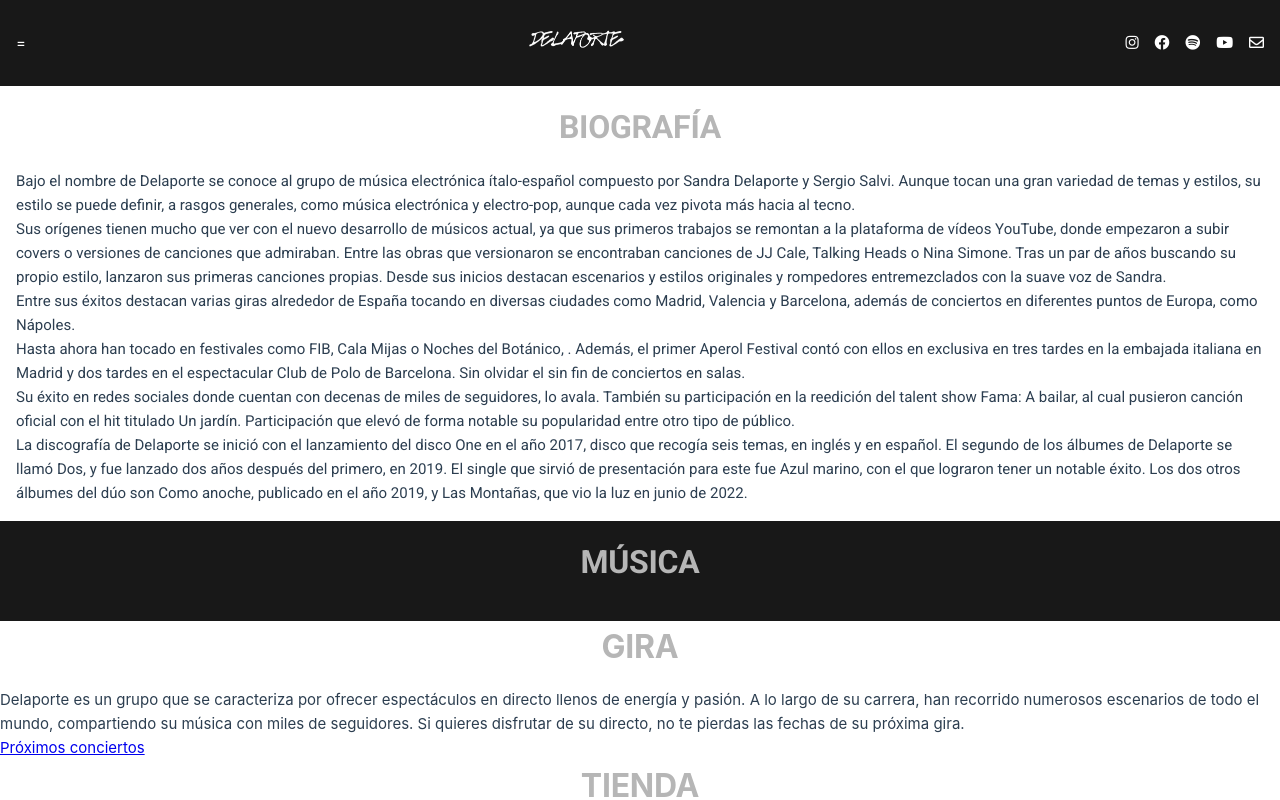
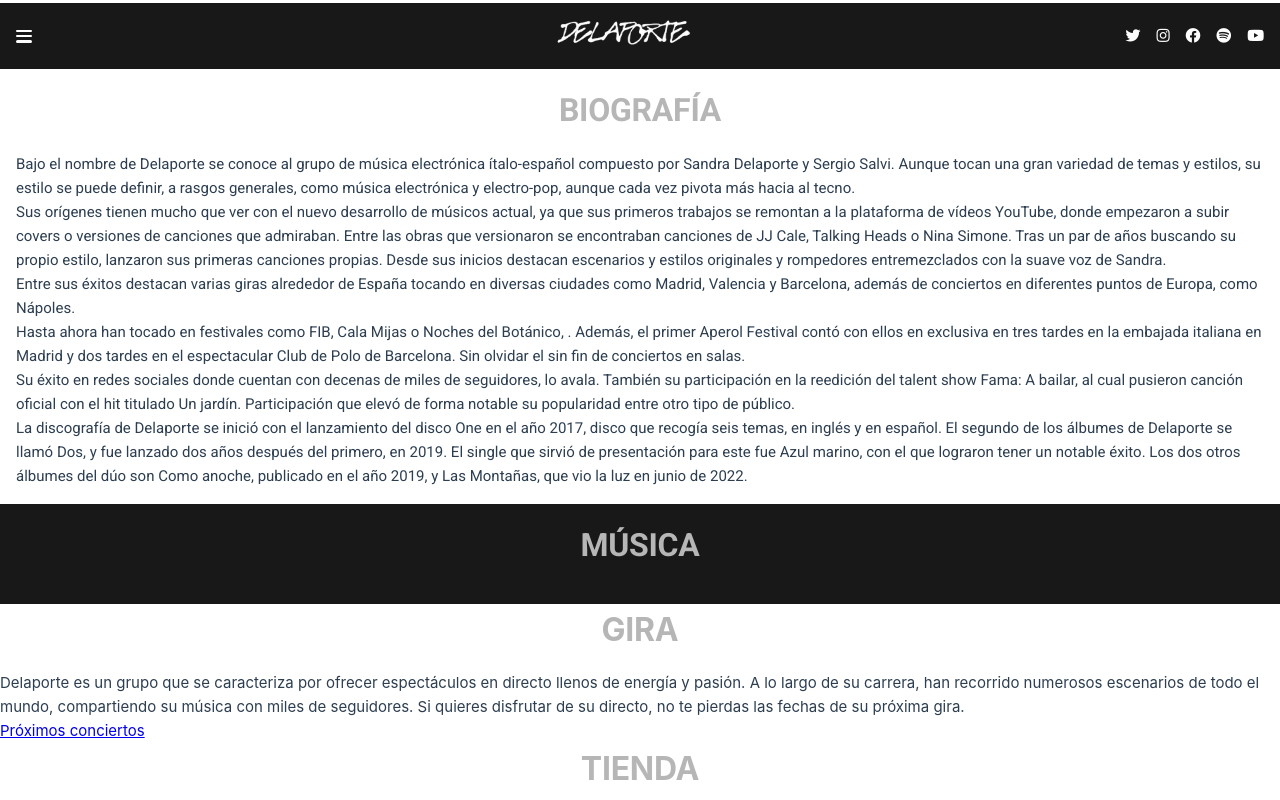
Before and after one commit to criSiles/delaporte, a Vue app: page /#/ in a window 1280 px wide. Shown: the top 800 px of the page. Built offline with nearby package versions, Linux system fonts and the light colour scheme.

Commit message:
Basic header done, there are little things to fix

```diff
--- a/src/components/delaporte/DelaporteHeader.vue
+++ b/src/components/delaporte/DelaporteHeader.vue
@@ -1,8 +1,7 @@
 <template>
   <section id="header">
-    <div class="header__container">
-      <div class="header_nav">=</div>
-      <div class="header__logo">
+    <HamburgerComponent />
+    <div class="header_logo">
       <img src="/src/assets/LogoDelaporte.png" alt="Delaporte logo" />
     </div>
     <ul class="social_icons">
@@ -12,9 +11,9 @@
               </li> -->
 
       <!-- The X icon doesn't work -->
-        <!-- <li>
-            <i class="fab fa-x-twitter"></i>
-          </li> -->
+      <li>
+        <i class="fab fa-twitter"></i>
+      </li>
       <li>
         <i class="fab fa-instagram"></i>
       </li>
@@ -27,14 +26,16 @@
       <li>
         <i class="fab fa-youtube"></i>
       </li>
-        <li>
+      <!-- <li>
           <i class="fa fa-envelope"></i>
-        </li>
+        </li> -->
     </ul>
-    </div>
   </section>
 </template>
-<script>
+
+<script setup>
+import HamburgerComponent from '@/components/delaporte/HamburgerComponent.vue'
+
 // TODO: Why this doesn't work?
 
 // import { library } from '@fortawesome/fontawesome-svg-core'
@@ -49,21 +50,25 @@
 //   }
 // }
 </script>
-<style scoped>
+<style>
 #header {
   background-color: var(--bg-secondary);
   color: #fff;
+  margin-top: 0.2rem;
   padding: 1rem;
-}
-
-.header__container {
+  min-height: 66px;
+  height: 66px;
+  left: 0px;
+  right: 0px;
   display: flex;
   justify-content: space-between;
   align-items: center;
 }
 
-.header__logo img {
-  width: 100px;
+.header_logo img {
+  width: 140px;
+  max-height: 66px;
+  margin-left: 5.5rem;
 }
 
 .social_icons {
@@ -72,8 +77,6 @@
   color: #fff;
   list-style: none;
   display: flex;
-  flex-direction: row;
-  justify-content: center;
   gap: 1rem;
 }
 </style>
--- /dev/null
+++ b/src/components/delaporte/HamburgerComponent.vue
@@ -0,0 +1,126 @@
+<template>
+  <div id="menu">
+    <ul
+      id="menu-items"
+      :style="{ transform: !isCheckboxChecked ? 'translateX(0)' : 'translateX(140%)' }"
+    >
+      <li><router-link :to="{ path: '/', hash: '#bio' }">Biografía</router-link></li>
+      <li><router-link :to="{ path: '/', hash: '#music' }">Música</router-link></li>
+      <li><router-link :to="{ path: '/', hash: '#tour' }">Tour</router-link></li>
+      <li><router-link :to="{ path: '/', hash: '#shop' }">Tienda</router-link></li>
+      <li><router-link :to="{ path: '/', hash: '#contact' }">Contacto</router-link></li>
+    </ul>
+    <div id="hamburger" class="menu-container menu-size">
+      <input
+        id="menu-checkbox"
+        class="absolute menu-size"
+        type="checkbox"
+        v-model="isCheckboxChecked"
+      />
+      <div id="hamburger-lines" class="absolute menu-size">
+        <span class="line line1"></span>
+        <span class="line line2"></span>
+        <span class="line line3"></span>
+      </div>
+    </div>
+  </div>
+</template>
+
+<script>
+export default {
+  data() {
+    return {
+      isCheckboxChecked: false
+    }
+  }
+}
+</script>
+<style>
+#menu {
+  display: flex;
+  align-items: center;
+  font-family: 'Roboto', sans-serif;
+  text-transform: uppercase;
+}
+#menu-items {
+  background-color: var(--bg-secondary);
+  height: 100vh;
+  width: 100%;
+  padding-top: 10rem;
+  position: fixed;
+  display: flex;
+  flex-direction: column;
+  justify-content: flex-start;
+  text-align: center;
+  transition: transform 0.5s ease-in-out;
+  top: 0rem;
+  right: 138.5vw;
+  z-index: 2;
+}
+
+#menu-items li {
+  list-style: none;
+  margin-right: 1rem;
+  font-size: 2rem;
+  /* TODO: Why is not appying? */
+  color: #fff;
+  text-decoration: none;
+}
+
+/* TODO: Why is not appying? */
+#menu-items li:hover {
+  text-underline-offset: 0.6rem;
+  text-decoration-color: black;
+}
+
+#menu-checkbox {
+  display: inline-block;
+  cursor: pointer;
+  opacity: 0;
+  z-index: 4;
+}
+.menu-container {
+  margin: auto;
+  position: relative;
+}
+.menu-size {
+  width: 1rem;
+  height: 1rem;
+}
+.absolute {
+  position: absolute;
+  top: 0;
+  right: 0;
+}
+
+#hamburger-lines {
+  display: flex;
+  flex-direction: column;
+  justify-content: space-around;
+  cursor: pointer;
+  position: absolute;
+  z-index: 3;
+}
+
+#hamburger-lines .line {
+  display: block;
+  height: 0.15rem;
+  width: 100%;
+  border-radius: 0.625rem;
+  background: #fff;
+}
+
+#hamburger-lines .line1 {
+  transform-origin: 0% 0%;
+  transition: transform 0.4s ease-in-out;
+}
+
+#hamburger-lines .line2 {
+  transition: transform 0.2s ease-in-out;
+}
+
+#hamburger-lines .line3 {
+  transform-origin: 0% 100%;
+  transition: transform 0.4s ease-in-out;
+}
+</style>
```
Lines whose indentation alone changed are shown as unchanged.
